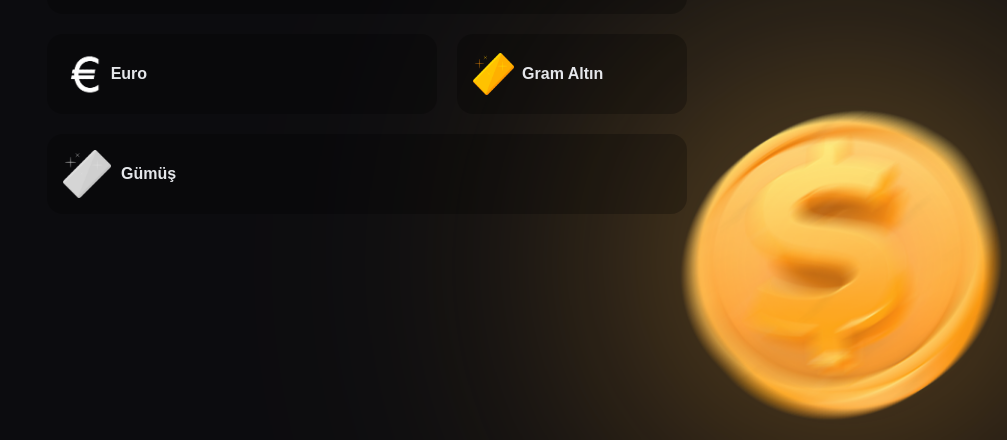
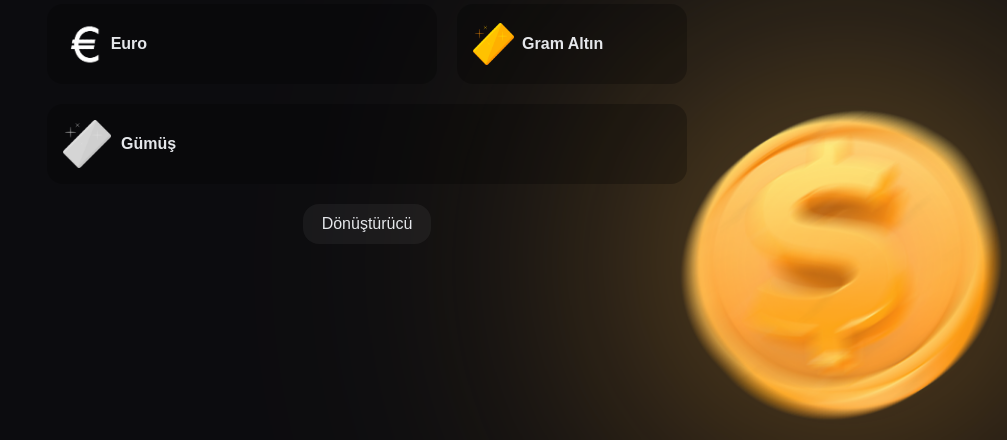
Before and after one commit to synes45/guncel-kur, a plain HTML site: page index.html in a window 1280 px wide. Shown: the part 360-800 px from the top of the page, without its empty margins (273-1280 px from the left). Drawn offline with nearby package versions, Linux system fonts and the light colour scheme; no server answers; a web font is replaced by a local one.

Commit message:
Update index.html
Dönüştürücü eklendi.

```diff
--- a/index.html
+++ b/index.html
@@ -95,7 +95,12 @@
         </div>
       </div>
     </div>
-  </div>
+    <div class="flex items-center gap-3 flex-wrap justify-center mt-5">
+      <a href="donusturucu.html">
+        <button
+          class=" text-gray-200 rounded-2xl bg-white bg-opacity-5 hover:bg-opacity-20 duration-300 w-32 py-2">Dönüştürücü</button>
+      </a>
+    </div>
   </div>
 </body>
 
```
